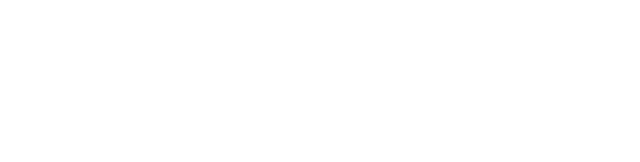
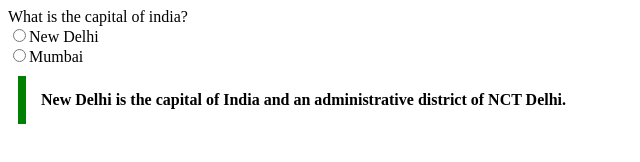
Before and after one commit to acciojob/trivia-PratikDamodar, a website: page main.html in a window 1280 px wide. Shown: the whole page, without its empty margins (0-640 px from the left). Drawn offline with Linux system fonts and the light colour scheme.

Commit message:
created a submission

```diff
--- a/main.html
+++ b/main.html
@@ -10,6 +10,13 @@
 	<!-- the entire body must be written by student -->
     <script type="text/javascript" src="./script.js">
 </script>
+	<form action="">
+    <label for="">What is the capital of india?</label><br>
+    <input type="radio">New Delhi<br>
+    <input type="radio">Mumbai
+    <blockquote cite="https://en.wikipedia.org/wiki/New_Delhi ">New Delhi is the capital of India and an administrative district of NCT Delhi.</blockquote>
+
+</form>
 
 </body>
 
--- a/styles.css
+++ b/styles.css
@@ -1,2 +1,10 @@
 
 /* Your CSS Code here. */
+blockquote{
+	max-width: 600px;
+	margin: 10px;
+	padding: 15px;
+	border-left: 8px solid green;
+	background-color: #f8fffe"";
+	font-weight: bold;
+}
```
